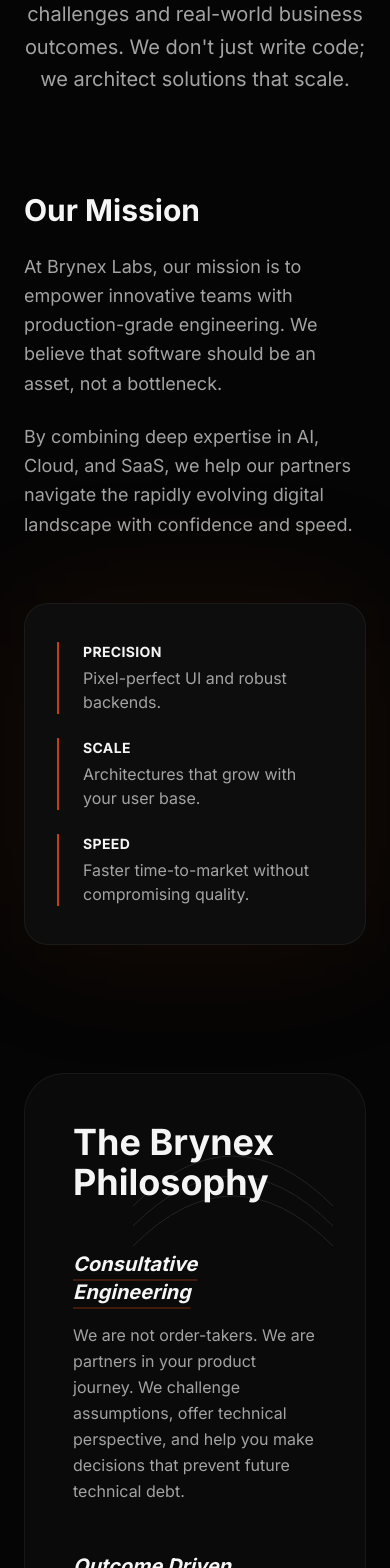
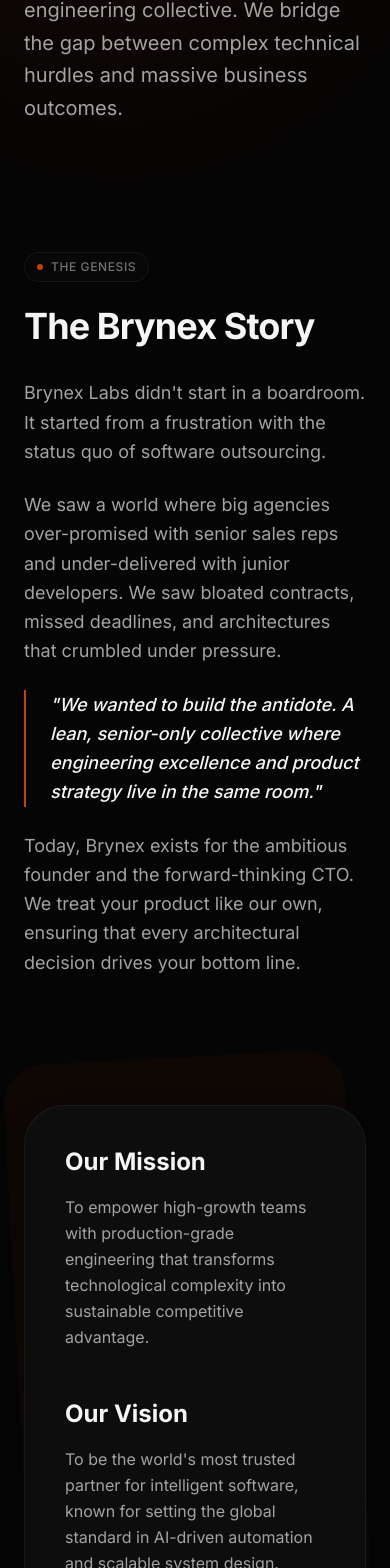
Before and after one commit to abhipandey1402/BrynexLabs, a Next.js app: page /about in a window 390 px wide. Shown: the part 419-1987 px from the top of the page. Built offline with nearby package versions, Linux system fonts and the light colour scheme.

Commit message:
feat: complete brand narrative expansion on About page and refactor homepage positioning

```diff
--- a/src/app/about/page.tsx
+++ b/src/app/about/page.tsx
@@ -1,99 +1,211 @@
 import { Metadata } from 'next';
 import SectionWrapper from '@/components/SectionWrapper';
+import Link from 'next/link';
 
 export const metadata: Metadata = {
-    title: 'About Brynex Labs | Consultative Engineering for Modern Teams',
-    description: 'Learn about Brynex Labs, our mission to build high-performance software, and our philosophy of consultative engineering that moves the needle for startups and enterprises.',
+    title: 'About Brynex Labs | Precision Engineering & Product Strategy',
+    description: 'Learn about Brynex Labs, our mission to bridge technical complexity with business outcomes, and the founder story behind our senior-led engineering collective.',
 };
+
+const values = [
+    {
+        title: "Code is a Liability",
+        description: "We believe functionality is an asset, but code is a liability. We aim for the simplest, most maintainable architecture that solves the problem.",
+        icon: (
+            <svg width="24" height="24" viewBox="0 0 24 24" fill="none" stroke="currentColor" strokeWidth="2" strokeLinecap="round" strokeLinejoin="round">
+                <polyline points="16 18 22 12 16 6" /><polyline points="8 6 2 12 8 18" />
+            </svg>
+        )
+    },
+    {
+        title: "Ship with Integrity",
+        description: "We ship fast, but we never break production. Our reputation is built on stable, production-grade systems that scale from day one.",
+        icon: (
+            <svg width="24" height="24" viewBox="0 0 24 24" fill="none" stroke="currentColor" strokeWidth="2" strokeLinecap="round" strokeLinejoin="round">
+                <path d="M12 22s8-4 8-10V5l-8-3-8 3v7c0 6 8 10 8 10z" />
+            </svg>
+        )
+    },
+    {
+        title: "Zero Middlemen",
+        description: "You get direct access to the engineers building your product. No bloated management layers, just clear, technical communication.",
+        icon: (
+            <svg width="24" height="24" viewBox="0 0 24 24" fill="none" stroke="currentColor" strokeWidth="2" strokeLinecap="round" strokeLinejoin="round">
+                <path d="M17 21v-2a4 4 0 0 0-4-4H5a4 4 0 0 0-4 4v2" /><circle cx="9" cy="7" r="4" /><path d="M23 21v-2a4 4 0 0 0-3-3.87" /><path d="M16 3.13a4 4 0 0 1 0 7.75" />
+            </svg>
+        )
+    },
+    {
+        title: "Budget Respect",
+        description: "We treat your budget like our own capital. We optimize for high-impact features and avoid over-engineering unnecessary complexity.",
+        icon: (
+            <svg width="24" height="24" viewBox="0 0 24 24" fill="none" stroke="currentColor" strokeWidth="2" strokeLinecap="round" strokeLinejoin="round">
+                <rect x="2" y="7" width="20" height="14" rx="2" ry="2" /><path d="M16 21V5a2 2 0 0 0-2-2h-4a2 2 0 0 0-2 2v16" />
+            </svg>
+        )
+    }
+];
+
+const stats = [
+    { label: 'Avg. Experience', value: '7+ Years' },
+    { label: 'Project Success', value: '100%' },
+    { label: 'Senior Engineers', value: '10+' },
+    { label: 'Global Clients', value: '25+' },
+];
 
 export default function AboutPage() {
     return (
-        <div className="pt-32 pb-16">
+        <div className="pt-32 pb-24 overflow-hidden">
             <SectionWrapper>
-                <div className="max-w-4xl mx-auto">
+                <div className="max-w-6xl mx-auto">
                     {/* Hero Section */}
-                    <div className="mb-24 text-center">
-                        <h1 className="text-5xl md:text-7xl font-bold text-foreground mb-8 tracking-tighter">
-                            Engineering that <span className="text-accent italic">moves the needle.</span>
+                    <div className="mb-32 relative">
+                        <div className="absolute -top-24 -left-24 w-96 h-96 bg-accent/10 rounded-full blur-[120px]" />
+                        <div className="relative z-10 max-w-4xl">
+                            <h1 className="text-5xl md:text-8xl font-bold text-foreground mb-8 tracking-tighter leading-[0.9]">
+                                We build software that <span className="text-accent">moves mountains.</span>
                             </h1>
-                        <p className="text-xl md:text-2xl text-foreground-secondary leading-relaxed">
-                            Brynex Labs was founded to bridge the gap between complex technical challenges and real-world business outcomes. We don&apos;t just write code; we architect solutions that scale.
+                            <p className="text-xl md:text-3xl text-foreground-secondary leading-relaxed max-w-3xl">
+                                Brynex Labs is a high-performance engineering collective. We bridge the gap between complex technical hurdles and massive business outcomes.
                             </p>
                         </div>
+                    </div>
 
-                    {/* Mission Section */}
-                    <div className="grid grid-cols-1 md:grid-cols-2 gap-16 items-center mb-32">
-                        <div>
-                            <h2 className="text-3xl font-bold text-foreground mb-6">Our Mission</h2>
-                            <p className="text-foreground-secondary leading-relaxed text-lg mb-6">
-                                At Brynex Labs, our mission is to empower innovative teams with production-grade engineering. We believe that software should be an asset, not a bottleneck.
+                    {/* Founder Story / Manifesto */}
+                    <div className="grid grid-cols-1 lg:grid-cols-2 gap-20 mb-32 items-start">
+                        <div className="sticky top-32">
+                            <div className="inline-flex items-center gap-2 px-3 py-1.5 rounded-full border border-border bg-background-secondary/50 mb-6">
+                                <span className="w-1.5 h-1.5 rounded-full bg-accent" aria-hidden="true" />
+                                <span className="text-foreground-muted text-xs font-medium uppercase tracking-wider">The Genesis</span>
+                            </div>
+                            <h2 className="text-4xl font-bold text-foreground mb-8 tracking-tight">The Brynex Story</h2>
+                            <div className="space-y-6 text-lg text-foreground-secondary leading-relaxed">
+                                <p>
+                                    Brynex Labs didn&apos;t start in a boardroom. It started from a frustration with the status quo of software outsourcing.
                                 </p>
-                            <p className="text-foreground-secondary leading-relaxed text-lg">
-                                By combining deep expertise in AI, Cloud, and SaaS, we help our partners navigate the rapidly evolving digital landscape with confidence and speed.
+                                <p>
+                                    We saw a world where big agencies over-promised with senior sales reps and under-delivered with junior developers. We saw bloated contracts, missed deadlines, and architectures that crumbled under pressure.
+                                </p>
+                                <p className="font-medium text-foreground italic border-l-2 border-accent pl-6">
+                                    &quot;We wanted to build the antidote. A lean, senior-only collective where engineering excellence and product strategy live in the same room.&quot;
+                                </p>
+                                <p>
+                                    Today, Brynex exists for the ambitious founder and the forward-thinking CTO. We treat your product like our own, ensuring that every architectural decision drives your bottom line.
                                 </p>
                             </div>
-                        <div className="relative aspect-square">
-                            <div className="absolute inset-0 bg-accent/10 rounded-3xl blur-3xl" />
-                            <div className="relative h-full w-full bg-background-card border border-border rounded-3xl p-8 flex flex-col justify-center">
-                                <div className="space-y-6">
-                                    {[
-                                        { label: 'Precision', value: 'Pixel-perfect UI and robust backends.' },
-                                        { label: 'Scale', value: 'Architectures that grow with your user base.' },
-                                        { label: 'Speed', value: 'Faster time-to-market without compromising quality.' },
-                                    ].map((item) => (
-                                        <div key={item.label} className="border-l-2 border-accent pl-6">
-                                            <h4 className="font-bold text-foreground tracking-wide uppercase text-sm mb-1">{item.label}</h4>
-                                            <p className="text-foreground-secondary text-base">{item.value}</p>
+                        </div>
+                        <div className="relative pt-12 lg:pt-0">
+                            <div className="absolute inset-0 bg-accent/5 rounded-[40px] -rotate-3" />
+                            <div className="relative bg-background-card border border-border rounded-[40px] p-10 md:p-14 shadow-2xl">
+                                <div className="space-y-12">
+                                    <div>
+                                        <h3 className="text-2xl font-bold text-foreground mb-4">Our Mission</h3>
+                                        <p className="text-foreground-secondary leading-relaxed">
+                                            To empower high-growth teams with production-grade engineering that transforms technological complexity into sustainable competitive advantage.
+                                        </p>
+                                    </div>
+                                    <div>
+                                        <h3 className="text-2xl font-bold text-foreground mb-4">Our Vision</h3>
+                                        <p className="text-foreground-secondary leading-relaxed">
+                                            To be the world&apos;s most trusted partner for intelligent software, known for setting the global standard in AI-driven automation and scalable system design.
+                                        </p>
+                                    </div>
+                                    <div className="pt-8 border-t border-border grid grid-cols-2 gap-8">
+                                        {stats.map((stat) => (
+                                            <div key={stat.label}>
+                                                <div className="text-3xl font-bold text-foreground mb-1">{stat.value}</div>
+                                                <div className="text-xs uppercase tracking-widest text-foreground-muted font-bold">{stat.label}</div>
                                             </div>
                                         ))}
                                     </div>
                                 </div>
                             </div>
                         </div>
+                    </div>
 
-                    {/* Philosophy Section */}
-                    <div className="bg-background-secondary border border-border rounded-[40px] p-12 md:p-16 mb-24 relative overflow-hidden">
-                         <div className="absolute top-0 right-0 p-8 opacity-10">
-                            <svg width="200" height="200" viewBox="0 0 200 200" fill="none" stroke="currentColor" strokeWidth="1">
-                                <path d="M0 100 Q100 0 200 100 T400 100" />
-                                <path d="M0 120 Q100 20 200 120 T400 120" />
-                                <path d="M0 140 Q100 40 200 140 T400 140" />
+                    {/* Values Grid */}
+                    <div className="mb-32">
+                        <div className="text-center mb-20">
+                            <h2 className="text-4xl font-bold text-foreground mb-4 tracking-tight">Core Values & DNA</h2>
+                            <p className="text-foreground-secondary text-lg">The principles that guide every commit we make.</p>
+                        </div>
+                        <div className="grid grid-cols-1 md:grid-cols-2 gap-8">
+                            {values.map((v) => (
+                                <div key={v.title} className="p-8 md:p-10 rounded-3xl bg-background-secondary border border-border hover:border-accent/40 transition-all duration-300 group">
+                                    <div className="w-12 h-12 rounded-2xl bg-accent/10 flex items-center justify-center text-accent mb-6 group-hover:scale-110 transition-transform duration-300">
+                                        {v.icon}
+                                    </div>
+                                    <h3 className="text-xl font-bold text-foreground mb-4 tracking-tight">{v.title}</h3>
+                                    <p className="text-foreground-secondary leading-relaxed">{v.description}</p>
+                                </div>
+                            ))}
+                        </div>
+                    </div>
+
+                    {/* Methodology Section */}
+                    <div className="bg-accent-gradient rounded-[48px] p-12 md:p-20 text-white relative overflow-hidden mb-32">
+                        <div className="absolute inset-0 bg-black/10 backdrop-blur-[2px]" />
+                        <div className="relative z-10 grid grid-cols-1 lg:grid-cols-2 gap-16 items-center">
+                            <div>
+                                <h2 className="text-4xl font-bold mb-6 tracking-tight">The Delivery Methodology</h2>
+                                <p className="text-white/80 text-xl leading-relaxed mb-10">
+                                    We combine Agile speed with Enterprise precision. Our methodology is designed for rapid iteration without sacrificing architectural integrity.
+                                </p>
+                                <div className="space-y-4 mb-10">
+                                    {[
+                                        "Phase 1: Deep Discovery & Technical Audit",
+                                        "Phase 2: Architectural Mapping & PoC",
+                                        "Phase 3: High-Velocity Parallel Development",
+                                        "Phase 4: Production Hardening & CI/CD"
+                                    ].map((step) => (
+                                        <div key={step} className="flex items-center gap-3">
+                                            <svg width="20" height="20" viewBox="0 0 24 24" fill="none" stroke="currentColor" strokeWidth="3" strokeLinecap="round" strokeLinejoin="round" className="text-white">
+                                                <polyline points="20 6 9 17 4 12" />
                                             </svg>
+                                            <span className="font-semibold">{step}</span>
                                         </div>
-                        <div className="relative z-10">
-                            <h2 className="text-4xl font-bold text-foreground mb-12">The Brynex Philosophy</h2>
-                            <div className="grid grid-cols-1 md:grid-cols-2 gap-12">
-                                <div>
-                                    <h3 className="text-xl font-bold text-foreground mb-4 italic underline decoration-accent/30 underline-offset-8">Consultative Engineering</h3>
-                                    <p className="text-foreground-secondary leading-relaxed">
-                                        We are not order-takers. We are partners in your product journey. We challenge assumptions, offer technical perspective, and help you make decisions that prevent future technical debt.
-                                    </p>
+                                    ))}
                                 </div>
-                                <div>
-                                    <h3 className="text-xl font-bold text-foreground mb-4 italic underline decoration-accent/30 underline-offset-8">Outcome Driven</h3>
-                                    <p className="text-foreground-secondary leading-relaxed">
-                                        Every line of code we write is focused on a business goal. Whether it&apos;s improving retention, lowering churn, or increasing processing speed, we measure our success by your success.
-                                    </p>
+                                <Link
+                                    href="/services"
+                                    className="inline-flex items-center gap-2 px-8 py-4 bg-white text-accent font-bold rounded-2xl hover:bg-white/90 transition-all"
+                                >
+                                    Learn How We Work
+                                    <svg width="18" height="18" viewBox="0 0 24 24" fill="none" stroke="currentColor" strokeWidth="2.5" strokeLinecap="round" strokeLinejoin="round">
+                                        <path d="M5 12h14M12 5l7 7-7 7" />
+                                    </svg>
+                                </Link>
+                            </div>
+                            <div className="hidden lg:block relative">
+                                <div className="aspect-square border-4 border-white/20 rounded-full animate-pulse-slow" />
+                                <div className="absolute inset-12 border-4 border-white/40 rounded-full animate-spin-slow" />
+                                <div className="absolute inset-24 bg-white/10 backdrop-blur-xl rounded-full flex items-center justify-center border border-white/30">
+                                    <span className="text-5xl font-black italic tracking-tighter">B·L</span>
                                 </div>
                             </div>
                         </div>
                     </div>
 
-                    {/* Team/CTA Section */}
-                    <div className="text-center">
-                        <h2 className="text-3xl font-bold text-foreground mb-8">Ready to work with us?</h2>
-                        <p className="text-foreground-secondary text-lg mb-10 max-w-2xl mx-auto">
-                            Join the growing list of startups and enterprises that trust Brynex Labs to build their future.
+                    {/* Final CTA */}
+                    <div className="text-center py-20 relative">
+                        <div className="absolute top-1/2 left-1/2 -translate-x-1/2 -translate-y-1/2 w-[600px] h-[600px] bg-accent/5 rounded-full blur-[100px]" />
+                        <div className="relative z-10">
+                            <h2 className="text-4xl md:text-6xl font-black text-foreground mb-8 tracking-tighter">
+                                Start your <span className="text-accent">new chapter</span> today.
+                            </h2>
+                            <p className="text-foreground-secondary text-xl mb-12 max-w-2xl mx-auto">
+                                Let&apos;s discuss how Brynex Labs can turn your biggest technical obstacles into your greatest market advantages.
                             </p>
-                        <a
+                            <Link
                                 href="/contact"
-                            className="inline-flex items-center gap-3 px-8 py-4 bg-accent text-white font-bold rounded-xl hover:bg-accent-hover transition-all shadow-xl shadow-accent/20"
+                                className="inline-flex items-center gap-3 px-10 py-5 bg-accent text-white font-bold rounded-2xl hover:bg-accent-hover transition-all shadow-2xl shadow-accent/40 text-lg"
                             >
-                            Start a project
-                            <svg width="20" height="20" viewBox="0 0 24 24" fill="none" stroke="currentColor" strokeWidth="2.5" strokeLinecap="round" strokeLinejoin="round">
+                                Get in touch
+                                <svg width="20" height="20" viewBox="0 0 24 24" fill="none" stroke="currentColor" strokeWidth="3" strokeLinecap="round" strokeLinejoin="round">
                                     <path d="M5 12h14M12 5l7 7-7 7" />
                                 </svg>
-                        </a>
+                            </Link>
+                        </div>
                     </div>
                 </div>
             </SectionWrapper>
```
Also changed, not shown: src/components/sections/Positioning.tsx (+47 -31 lines), 1 other file (tests, documents, lock files or other folders). Lines whose indentation alone changed are shown as unchanged.
